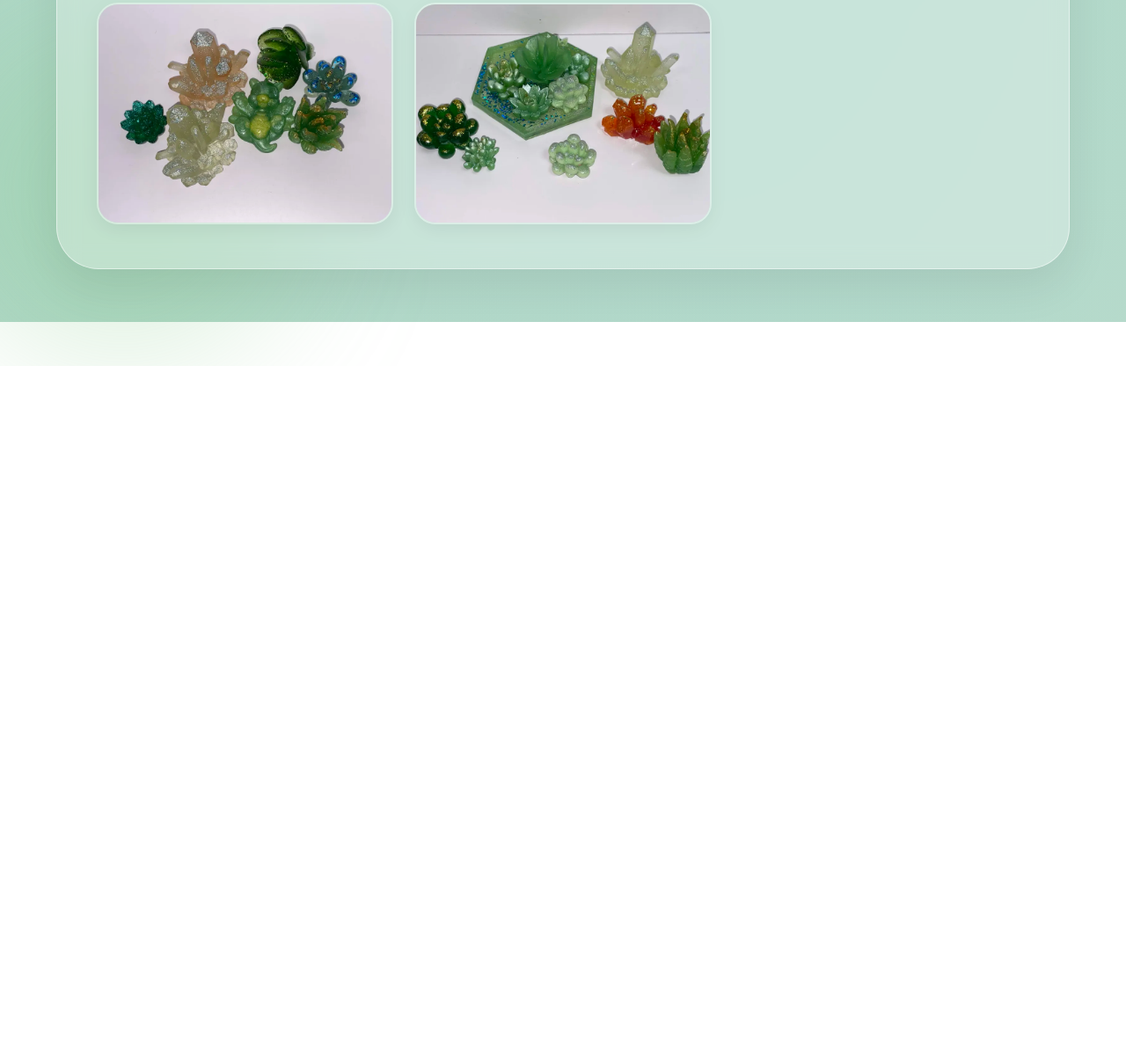
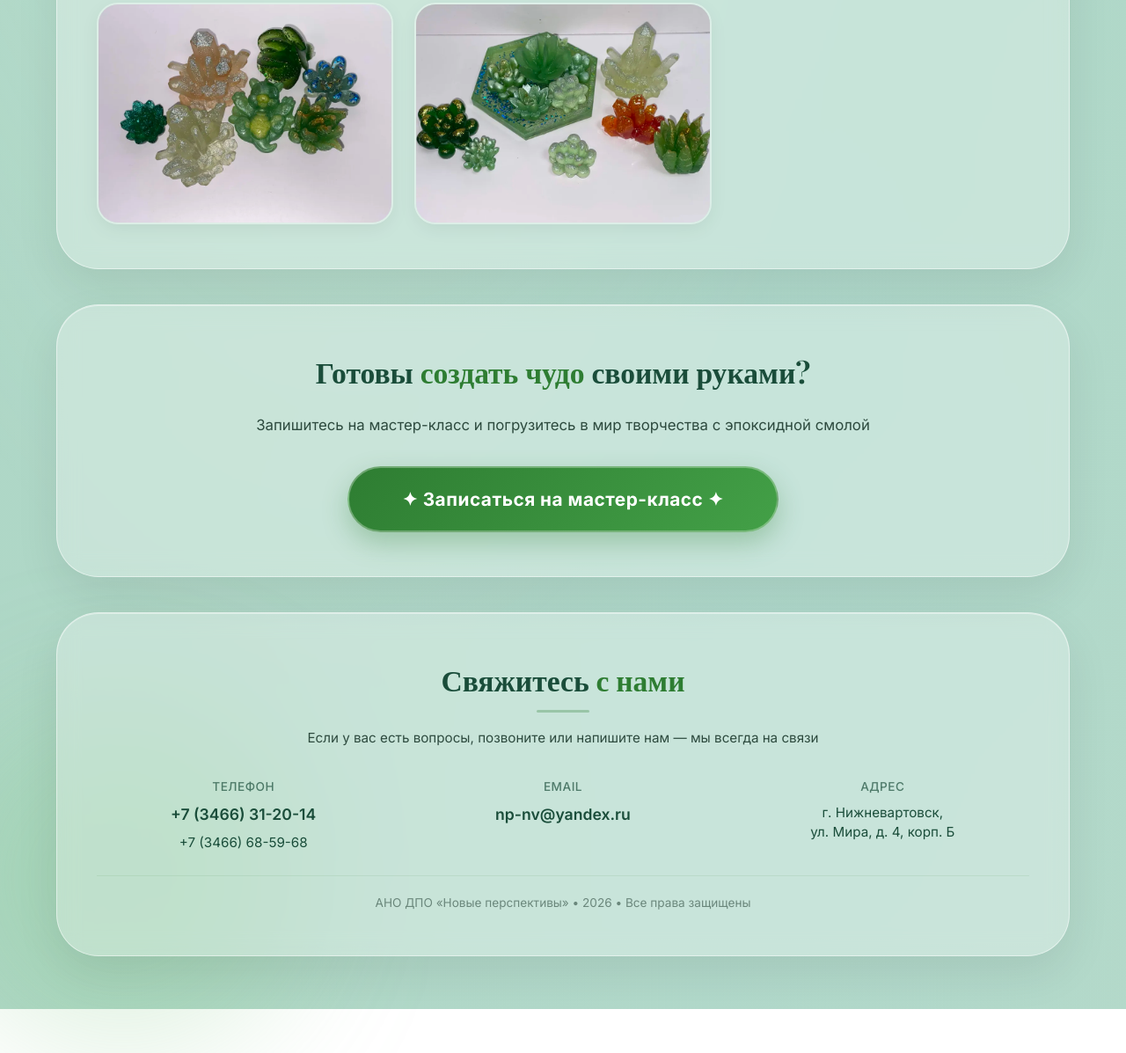
Before and after one commit to ecstassy666/pp, a plain HTML site: page index.html in a window 1280 px wide. Shown: the part 1717-2914 px from the top of the page at 88% size. Before the commit the page ends 2133 px from the top, so only its background shows below. Drawn offline with nearby package versions, Linux system fonts and the light colour scheme.

Commit message:
Add files via upload

```diff
--- a/index.html
+++ b/index.html
@@ -185,7 +185,7 @@
       color: #43a047;
     }
 
-
+    /* ===== ПРОЦЕСС ===== */
     .process-block {
       display: grid;
       grid-template-columns: 1fr 1fr;
@@ -283,6 +283,98 @@
       transform: scale(1.05);
     }
 
+    /* ===== КНОПКА ЗАПИСАТЬСЯ ===== */
+    .btn-block {
+      text-align: center;
+    }
+
+    .btn-primary {
+      display: inline-block;
+      padding: 20px 60px;
+      background: linear-gradient(135deg, #2e7d32, #43a047);
+      color: #fff;
+      font-size: 1.3rem;
+      font-weight: 700;
+      font-family: 'Inter', sans-serif;
+      border-radius: 60px;
+      text-decoration: none;
+      letter-spacing: 0.5px;
+      box-shadow: 0 12px 30px rgba(46, 125, 50, 0.30);
+      transition: 0.3s ease;
+      border: 2px solid rgba(255, 255, 255, 0.30);
+    }
+
+    .btn-primary:hover {
+      transform: translateY(-4px);
+      box-shadow: 0 20px 45px rgba(46, 125, 50, 0.35);
+      background: linear-gradient(135deg, #1b5e20, #2e7d32);
+    }
+
+    .btn-primary:active {
+      transform: translateY(0px);
+      box-shadow: 0 8px 20px rgba(46, 125, 50, 0.25);
+    }
+
+    /* ===== ФУТЕР ===== */
+    .footer-contacts {
+      display: grid;
+      grid-template-columns: 1fr 1fr 1fr;
+      gap: 30px;
+      text-align: center;
+    }
+
+    .footer-contacts .contact-item {
+      display: flex;
+      flex-direction: column;
+      align-items: center;
+      gap: 8px;
+    }
+
+    .footer-contacts .contact-item .icon {
+      font-size: 2rem;
+      line-height: 1;
+    }
+
+    .footer-contacts .contact-item .label {
+      color: #1a4d3a;
+      font-size: 0.85rem;
+      font-weight: 500;
+      text-transform: uppercase;
+      letter-spacing: 0.5px;
+      opacity: 0.7;
+    }
+
+    .footer-contacts .contact-item .value {
+      color: #1a4d3a;
+      font-size: 1.1rem;
+      font-weight: 600;
+      text-decoration: none;
+      transition: 0.2s;
+    }
+
+    .footer-contacts .contact-item .value:hover {
+      color: #2e7d32;
+    }
+
+    .footer-divider {
+      width: 60px;
+      height: 3px;
+      background: #2e7d32;
+      border-radius: 10px;
+      margin: 0 auto 15px auto;
+      opacity: 0.3;
+    }
+
+    .footer-bottom {
+      text-align: center;
+      margin-top: 25px;
+      padding-top: 20px;
+      border-top: 1px solid rgba(46, 125, 50, 0.15);
+      color: #2d4a3e;
+      font-size: 0.85rem;
+      opacity: 0.6;
+    }
+
     /* ===== АДАПТИВ ===== */
     @media (max-width: 768px) {
       .rainbow-bg {
@@ -328,6 +420,16 @@
       .glow-spot {
         display: none;
       }
+
+      .btn-primary {
+        padding: 16px 40px;
+        font-size: 1.1rem;
+      }
+
+      .footer-contacts {
+        grid-template-columns: 1fr;
+        gap: 20px;
+      }
     }
 
     @media (max-width: 480px) {
@@ -360,6 +462,16 @@
         grid-template-columns: 1fr 1fr;
         gap: 10px;
       }
+
+      .btn-primary {
+        padding: 14px 30px;
+        font-size: 1rem;
+        width: 100%;
+      }
+
+      .footer-contacts .contact-item .value {
+        font-size: 0.95rem;
+      }
     }
   </style>
 </head>
@@ -385,7 +497,7 @@
         <p class="quote">Каждое изделие получается уникальным — как и его создатель</p>
       </div>
 
-
+      <!-- ===== ПРОЦЕСС ===== -->
       <div class="glass-card">
         <h2>Как рождается <span class="highlight">магия из смолы</span></h2>
 
@@ -424,6 +536,46 @@
         </div>
       </div>
 
+      <!-- ===== НОВЫЙ БЛОК: КНОПКА ЗАПИСАТЬСЯ ===== -->
+      <div class="glass-card btn-block">
+        <h2>Готовы <span class="highlight">создать чудо</span> своими руками?</h2>
+        <p class="desc" style="margin-bottom: 30px;">
+          Запишитесь на мастер-класс и погрузитесь в мир творчества с эпоксидной смолой
+        </p>
+        <a href="https://new.np-nv.ru/" target="_blank" class="btn-primary">
+          ✦ Записаться на мастер-класс ✦
+        </a>
+      </div>
+
+      <!-- ===== НОВЫЙ БЛОК: ФУТЕР С КОНТАКТАМИ ===== -->
+      <div class="glass-card">
+        <h2 style="margin-bottom: 10px;">Свяжитесь <span class="highlight">с нами</span></h2>
+        <div class="footer-divider"></div>
+        <p class="desc" style="margin-bottom: 30px; font-size: 0.95rem;">
+          Если у вас есть вопросы, позвоните или напишите нам — мы всегда на связи
+        </p>
+
+        <div class="footer-contacts">
+          <div class="contact-item">
+            <div class="label">Телефон</div>
+            <a href="tel:+73466312014" class="value">+7 (3466) 31-20-14</a>
+            <a href="tel:+73466685968" class="value" style="font-weight: 400; font-size: 0.95rem;">+7 (3466) 68-59-68</a>
+          </div>
+          <div class="contact-item">
+            <div class="label">Email</div>
+            <a href="mailto:np-nv@yandex.ru" class="value">np-nv@yandex.ru</a>
+          </div>
+          <div class="contact-item">
+            <div class="label">Адрес</div>
+            <span class="value" style="font-weight: 400; font-size: 0.95rem;">г. Нижневартовск,<br>ул. Мира, д. 4, корп. Б</span>
+          </div>
+        </div>
+
+        <div class="footer-bottom">
+          АНО ДПО «Новые перспективы» &bull; 2026 &bull; Все права защищены
+        </div>
+      </div>
+
     </div>
   </div>
 
```
